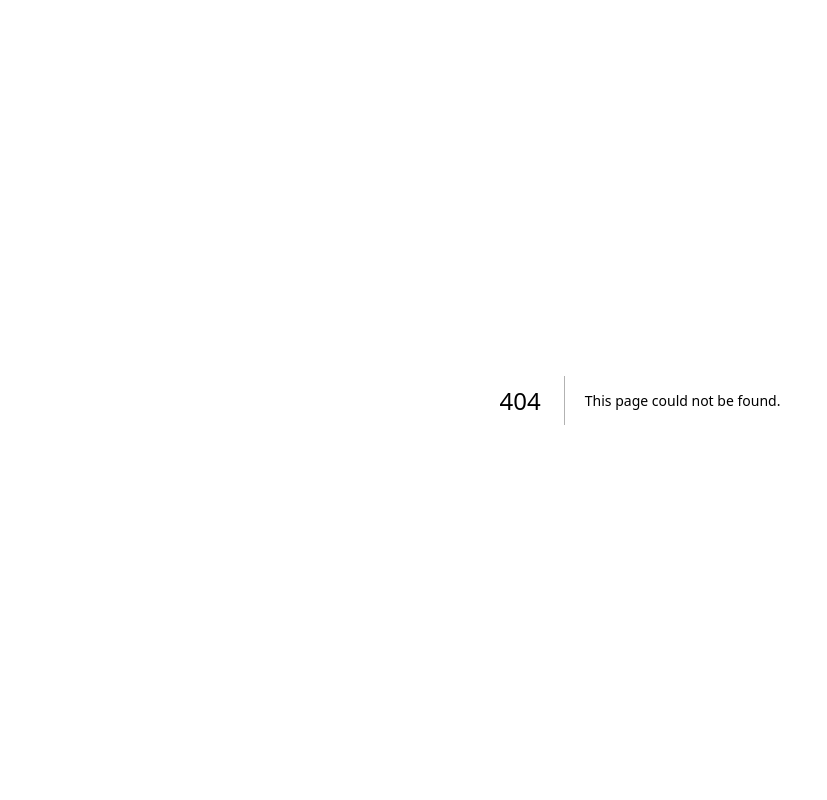
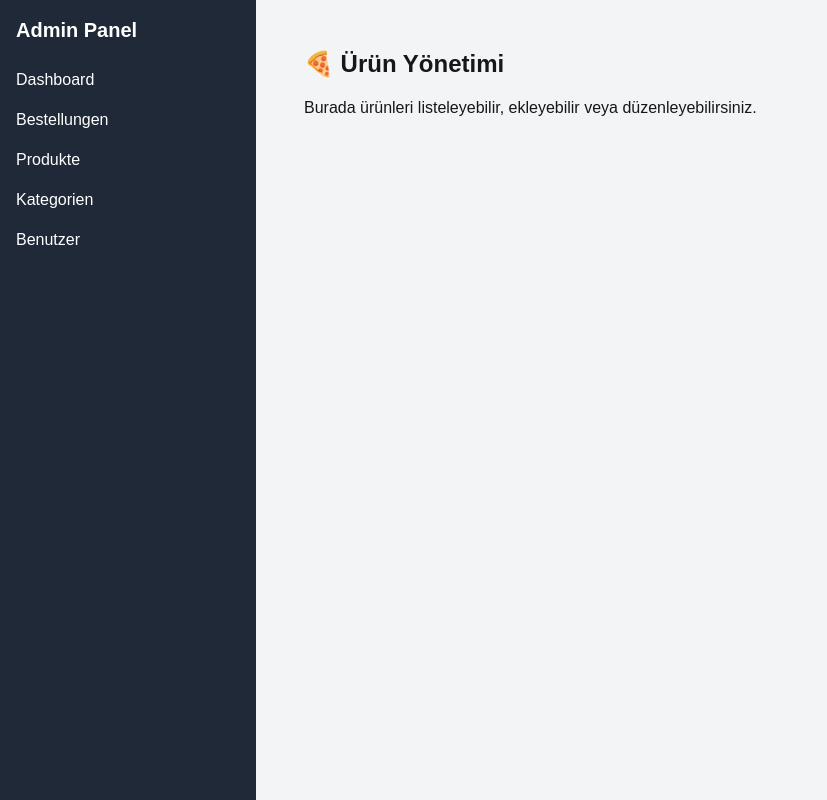
Before and after one commit to EmreAlma/restaurant-website, a Next.js app in the folder frontend/: page /admin/products in a window 1280 px wide. Before the commit this address had no page. Shown: the whole page, without its empty margins (0-827 px from the left). Built offline with nearby package versions, Linux system fonts and the light colour scheme.

Commit message:
Implement admin products layout

```diff
--- /dev/null
+++ b/frontend/app/admin/products/page.jsx
@@ -0,0 +1,12 @@
+"use client";
+
+const AdminProductsPage = () => {
+  return (
+    <div className="p-6">
+      <h1 className="text-2xl font-bold mb-4">🍕 Ürün Yönetimi</h1>
+      <p>Burada ürünleri listeleyebilir, ekleyebilir veya düzenleyebilirsiniz.</p>
+    </div>
+  );
+};
+
+export default AdminProductsPage;
```
